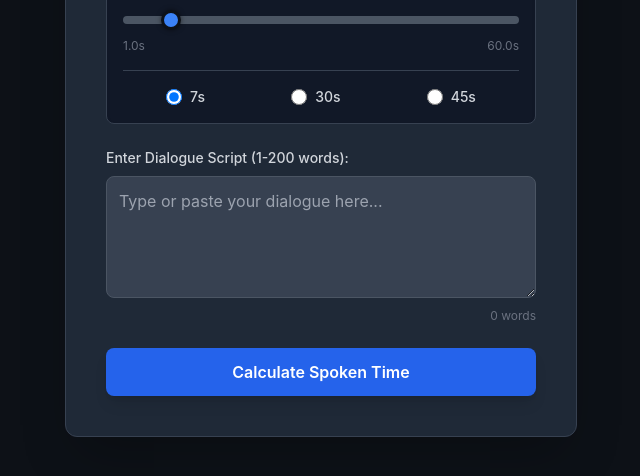
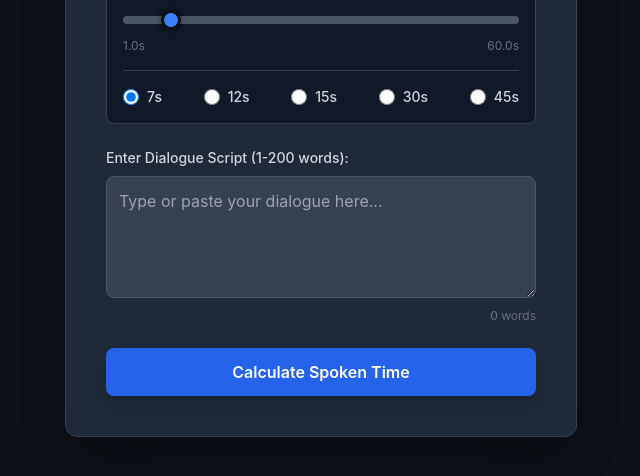
Before and after one commit to Kemwell/Dialogue-Timer, a plain HTML site: page index.html in a window 1280 px wide. Shown: the part 288-764 px from the top of the page, without its empty margins (319-959 px from the left). Drawn offline with nearby package versions, Linux system fonts and the light colour scheme.

Commit message:
Update index.html

```diff
--- a/index.html
+++ b/index.html
@@ -198,11 +198,21 @@
                 <span>60.0s</span>
             </div>
 
-            <!-- Snap Buttons -->
-            <div class="flex justify-around mt-4 pt-4 border-t border-gray-700">
+            <!-- Snap Buttons - NOW FIVE BUTTONS using justify-between -->
+            <div class="flex justify-between mt-4 pt-4 border-t border-gray-700">
                 <label class="inline-flex items-center text-gray-300">
                     <input type="radio" name="snapTime" value="7.00" onchange="snapToTime(this.value)" class="form-radio text-blue-500 h-4 w-4 bg-gray-700 border-gray-600" checked>
                     <span class="ml-2 text-sm font-medium">7s</span>
+                </label>
+                <!-- NEW 12s SNAP -->
+                <label class="inline-flex items-center text-gray-300">
+                    <input type="radio" name="snapTime" value="12.00" onchange="snapToTime(this.value)" class="form-radio text-blue-500 h-4 w-4 bg-gray-700 border-gray-600">
+                    <span class="ml-2 text-sm font-medium">12s</span>
+                </label>
+                <!-- NEW 15s SNAP -->
+                <label class="inline-flex items-center text-gray-300">
+                    <input type="radio" name="snapTime" value="15.00" onchange="snapToTime(this.value)" class="form-radio text-blue-500 h-4 w-4 bg-gray-700 border-gray-600">
+                    <span class="ml-2 text-sm font-medium">15s</span>
                 </label>
                 <label class="inline-flex items-center text-gray-300">
                     <input type="radio" name="snapTime" value="30.00" onchange="snapToTime(this.value)" class="form-radio text-blue-500 h-4 w-4 bg-gray-700 border-gray-600">
```
